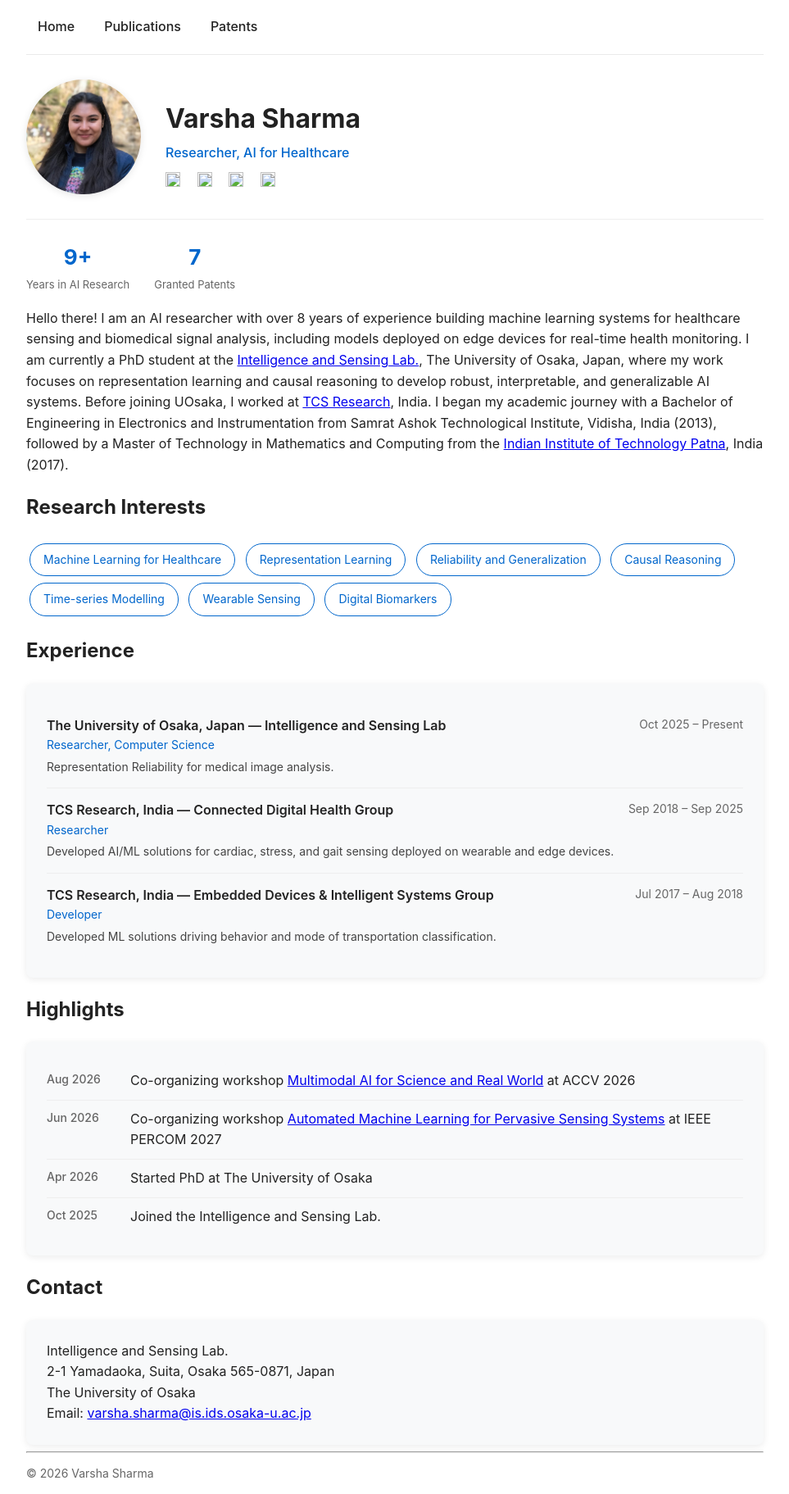
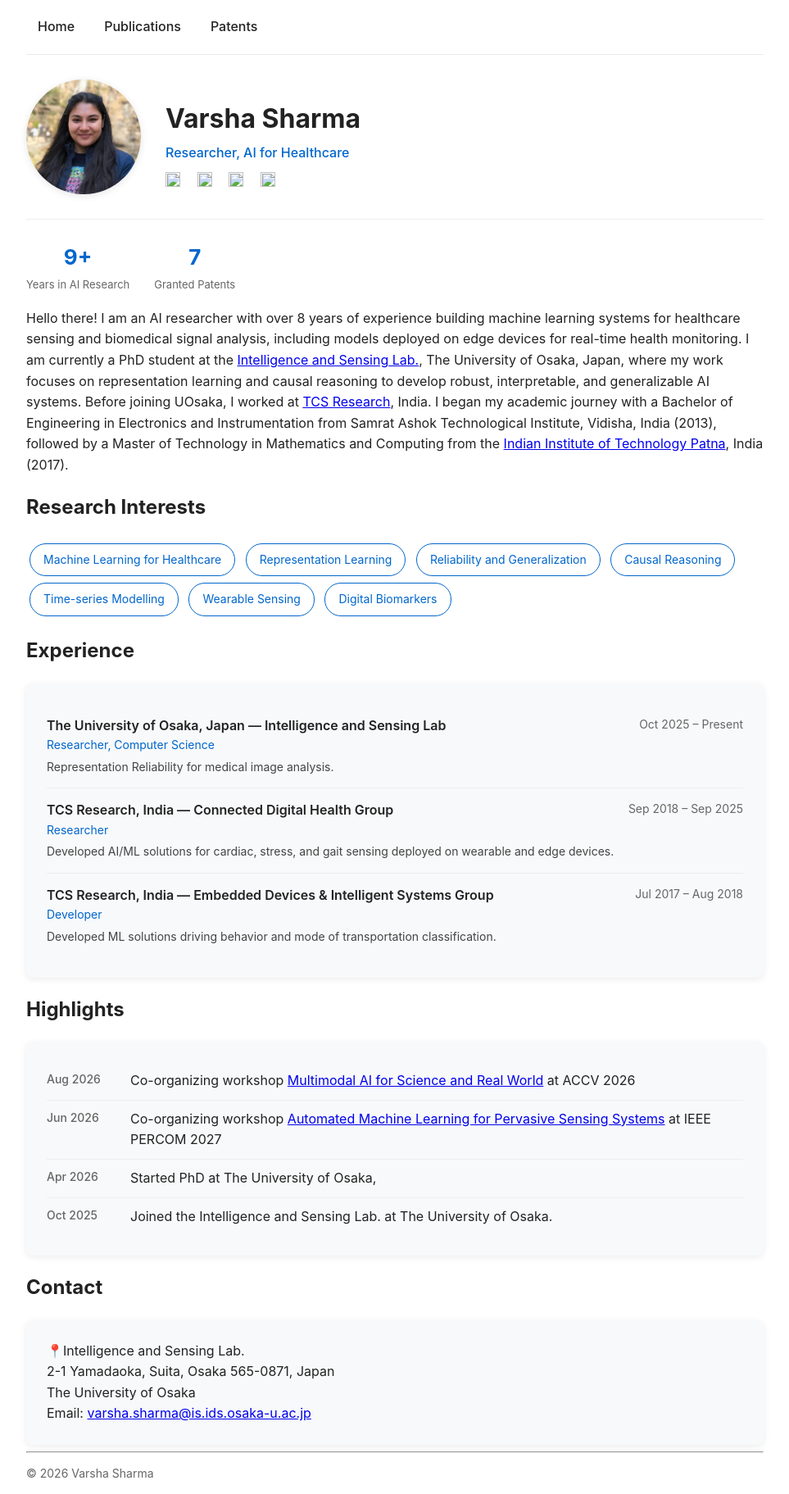
Before and after one commit to shavarsha/shavarsha.github.io, a Jekyll site: the page built from index.md, in a window 1280 px wide. Shown: the whole page at 82% size, without its empty margins (158-1121 px from the left). Built offline with Jekyll 4.4.1, drawn with Linux system fonts in a browser that asks for light colours.

Commit message:
Update index.md

```diff
--- a/index.md
+++ b/index.md
@@ -68,11 +68,11 @@ Before joining UOsaka, I worked at <a href="https://www.tcs.com/what-we-do/tcs-r
   </div>
     <div class="highlight-item">
     <div class="highlight-date">Apr 2026</div>
-    <div>Started PhD at The University of Osaka</div>
+    <div>Started PhD at The University of Osaka,</div>
   </div>
   <div class="highlight-item">
     <div class="highlight-date">Oct 2025</div>
-    <div>Joined the Intelligence and Sensing Lab.<br> </div>
+    <div>Joined the Intelligence and Sensing Lab. at The University of Osaka.<br> </div>
   </div>
 </div>
 
@@ -84,7 +84,7 @@ Before joining UOsaka, I worked at <a href="https://www.tcs.com/what-we-do/tcs-r
   <img src="https://www.google.com/s2/favicons?domain=www.ist.osaka-u.ac.jp&sz=20"> <a href="https://www.ist.osaka-u.ac.jp/english/">Graduate School of Information Science and Technology</a><br>
   <a href="https://www.osaka-u.ac.jp/en">The University of Osaka, Japan</a> -->
 
-Intelligence and Sensing Lab.<br>
+📍Intelligence and Sensing Lab.<br>
 2-1 Yamadaoka, Suita, Osaka 565-0871, Japan<br>
 The University of Osaka<br>
 Email: <a href="mailto:varsha.sharma@is.ids.osaka-u.ac.jp">varsha.sharma@is.ids.osaka-u.ac.jp</a><br>
```
